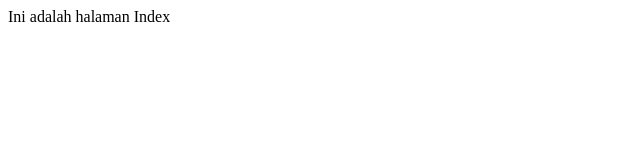
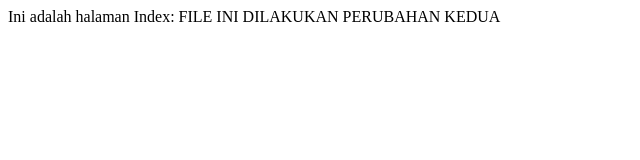
Before and after one commit to novanabs/belajar-git, a plain HTML site: page index.html in a window 1280 px wide. Shown: the whole page, without its empty margins (0-640 px from the left). Drawn offline with Linux system fonts and the light colour scheme.

Commit message:
perubahan kedua pada index.html

```diff
--- a/index.html
+++ b/index.html
@@ -5,7 +5,7 @@
 </head>
 
 <body>
-    Ini adalah halaman Index
+    Ini adalah halaman Index: FILE INI DILAKUKAN PERUBAHAN KEDUA
 </body>
 
 </html>
```
